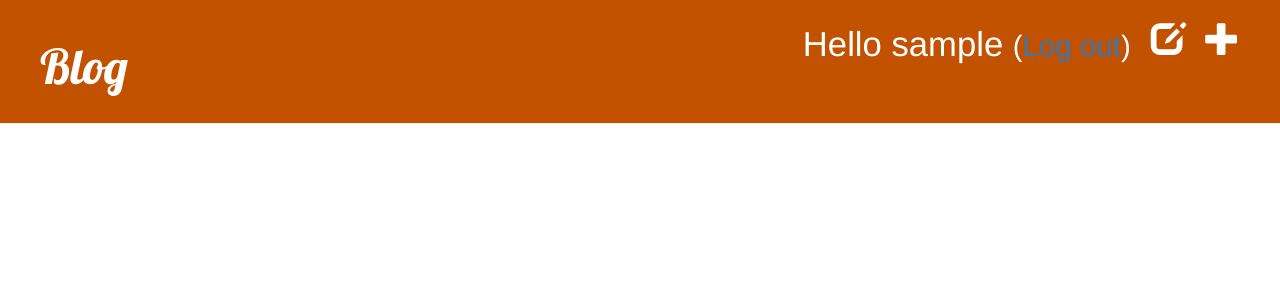
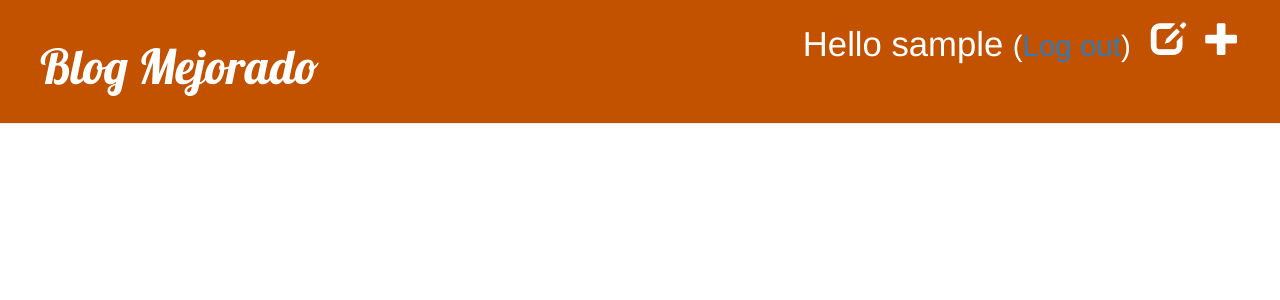
Before and after one commit to feraligatorV/PrograComercial, a Django app: page /drafts/ in a window 1280 px wide. Shown: the top 300 px of the page. Run offline with Django 3.2, Linux system fonts and the light colour scheme; the visitor is signed in with stand-in values (Sample User, id 1); data that the repository does not hold is empty; some libraries are stand-ins or nearby versions.

Commit message:
Added new title.

```diff
--- a/blog/templates/blog/base.html
+++ b/blog/templates/blog/base.html
@@ -17,7 +17,7 @@
                 {% else %}
                     <a href="{% url 'login' %}" class="top-menu"><span class="glyphicon glyphicon-lock"></span></a>
                 {% endif %}
-                <h1><a href="/">Blog</a></h1>
+                <h1><a href="/">Blog Mejorado</a></h1>
             </div>
             <div class="content container">
                 <div class="row">
```
